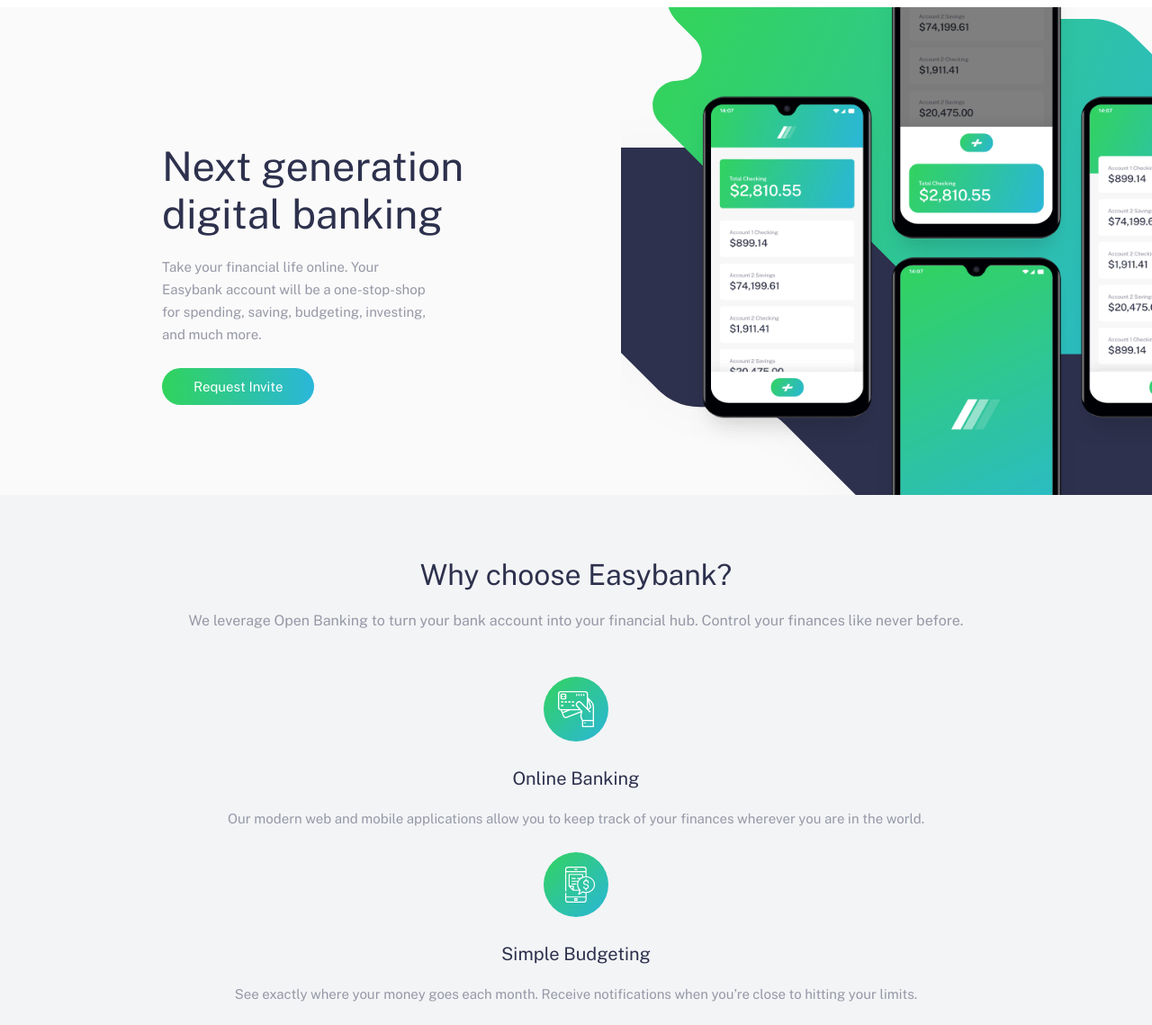
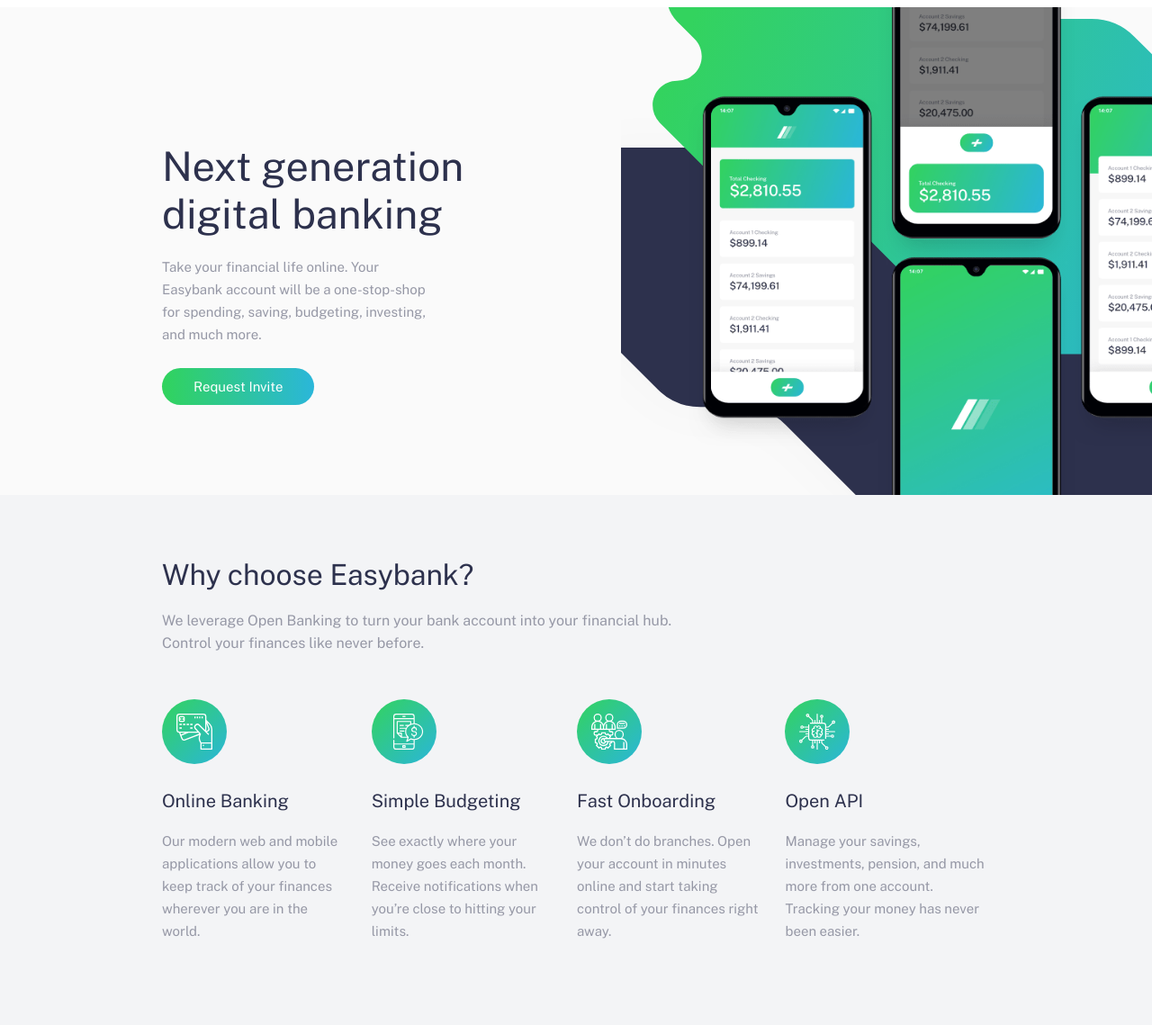
Before and after one commit to Samuellekpor/easybank-landing, a website: page index.html in a window 1280 px wide. Shown: the part 73-1212 px from the top of the page at 90% size. Drawn offline with nearby package versions, Linux system fonts and the light colour scheme.

Commit message:
Add styling to the choices section

```diff
--- a/style.css
+++ b/style.css
@@ -308,7 +308,6 @@
     height: 128%;
     top: -50px;
     right: -50px;
-    z-index: 3;
   }
 
   .mockup-img {
@@ -317,12 +316,23 @@
     padding: 0;
     bottom: 150px;
     height: 767px;
-    z-index: 3;
+    z-index: 5;
   }
 
   .choice-reasons {
     position: relative;
-    z-index: 6;
+    z-index: 1;
+    text-align: start;
+    padding: 70px 180px;
+  }
+
+  .choices-description {
+    width: 580px;
+  }
+
+  .choices {
+    display: flex;
+    gap: 25px;
   }
 }
 
```
